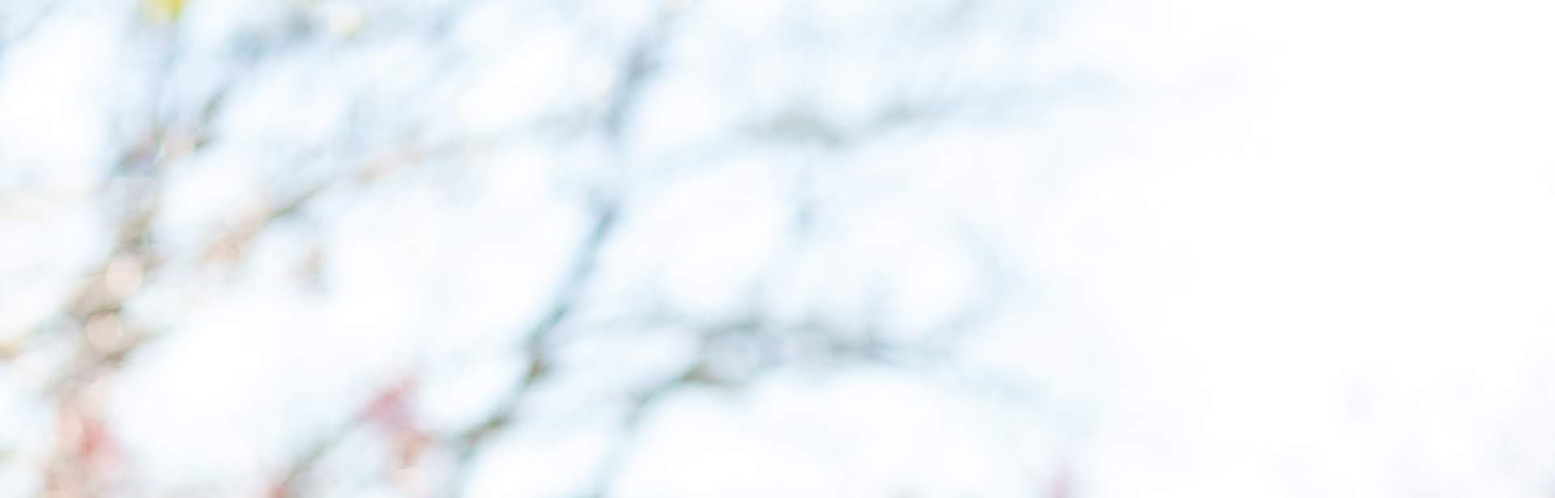
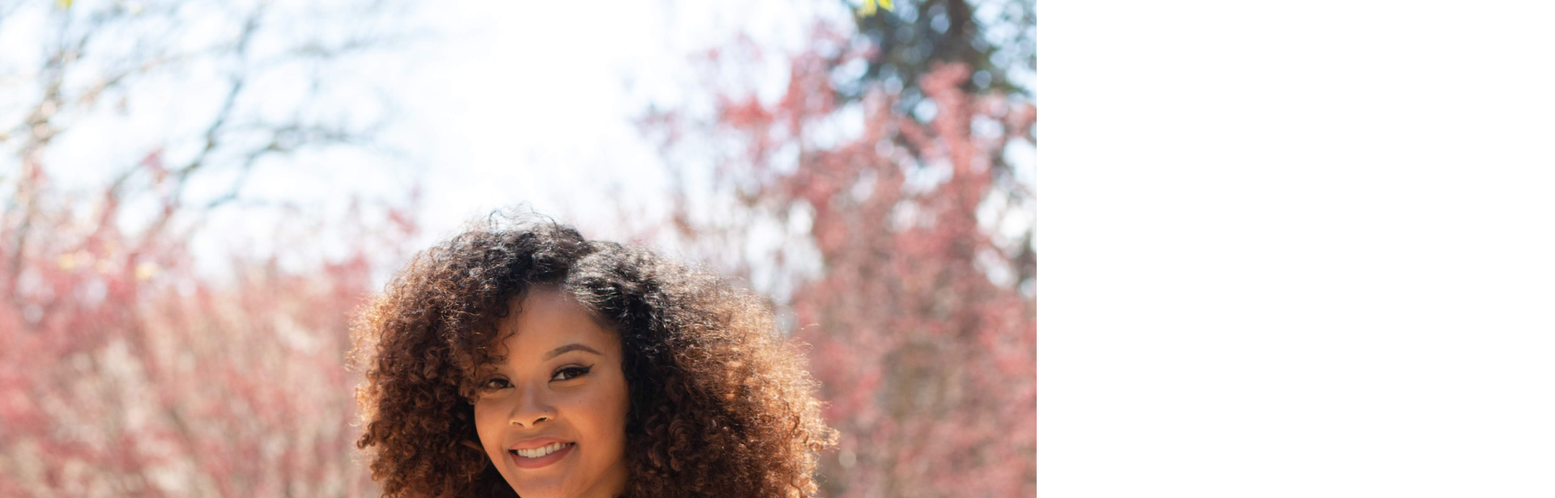
Before and after one commit to kaykaym01/digital-business-card, a React (Create React App) app in the folder digital-business-card/: page / in a window 1280 px wide. Shown: the top 616 px of the page at 81% size, 1920 px wide, since content can reach past the window. Built offline with nearby package versions, Linux system fonts and the light colour scheme.

Commit message:
Add some css resets

```diff
--- a/digital-business-card/src/App.css
+++ b/digital-business-card/src/App.css
@@ -1,38 +1,13 @@
-.App {
-  text-align: center;
+* {
+  margin: 0;
+  padding: 0;
+  box-sizing: border-box;
 }
 
-.App-logo {
-  height: 40vmin;
-  pointer-events: none;
+body {
+  height: 100vh;
 }
 
-@media (prefers-reduced-motion: no-preference) {
-  .App-logo {
-    animation: App-logo-spin infinite 20s linear;
-  }
+img {
+  max-width: 100%;
 }
-
-.App-header {
-  background-color: #282c34;
-  min-height: 100vh;
-  display: flex;
-  flex-direction: column;
-  align-items: center;
-  justify-content: center;
-  font-size: calc(10px + 2vmin);
-  color: white;
-}
-
-.App-link {
-  color: #61dafb;
-}
-
-@keyframes App-logo-spin {
-  from {
-    transform: rotate(0deg);
-  }
-  to {
-    transform: rotate(360deg);
-  }
-}
```
